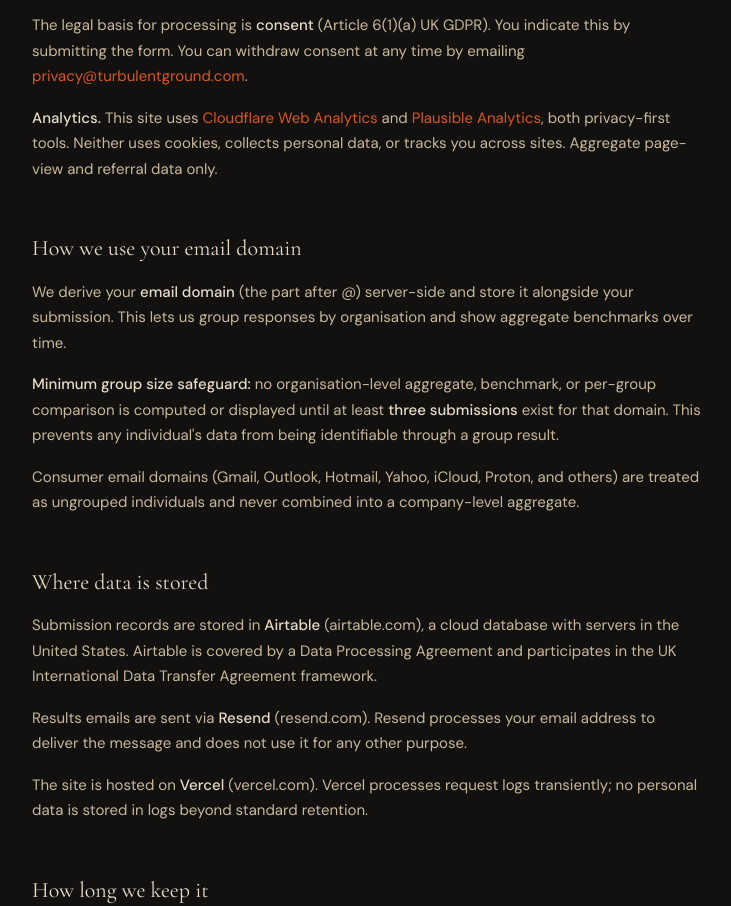
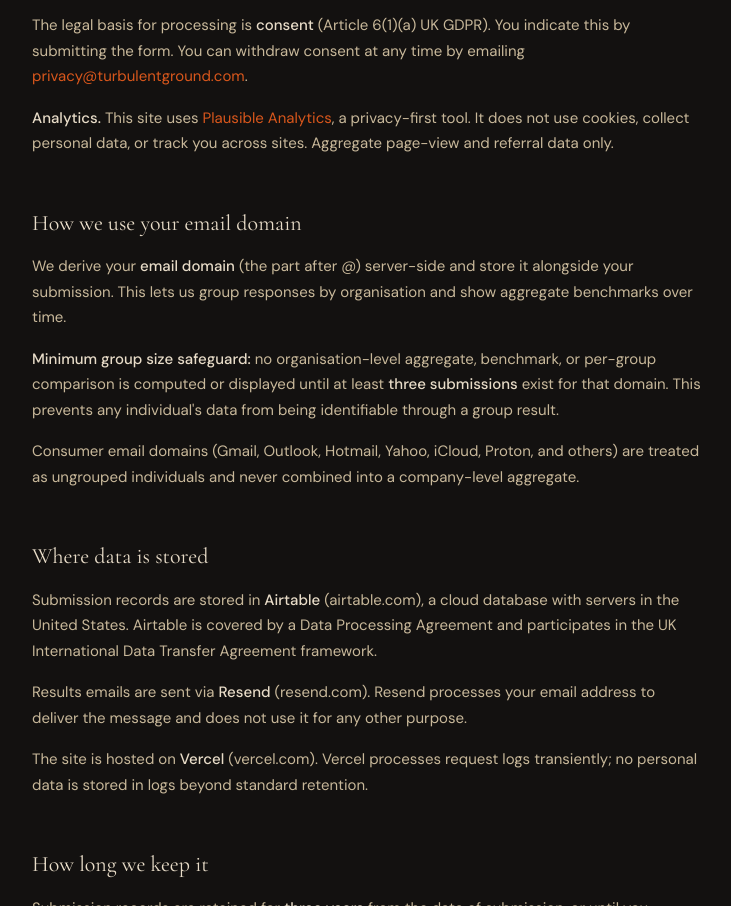
Before and after one commit to grahambeale/turbulentground.com, a plain HTML site: page privacy.html in a window 1280 px wide. Shown: the part 821-1727 px from the top of the page, without its empty margins (272-1003 px from the left). Drawn offline with nearby package versions, Linux system fonts and the light colour scheme.

Commit message:
Remove Cloudflare Web Analytics, keep Plausible as sole analytics tool
Graham confirmed Plausible is an existing paid subscription and decided to
drop Cloudflare Web Analytics after its RUM beacon request was found to be
silently blocked (Status: no response, consistent with browser tracking
protection), making it unreliable for real measurement. Removed the
beacon.min.js script tag from all six pages; Plausible's script tag was
already present on every page and is unaffected. Updated privacy.html's
analytics disclosure to mention Plausible only.

Decision logged in decision-log.md and okr.md.

```diff
--- a/privacy.html
+++ b/privacy.html
@@ -52,7 +52,6 @@
   .footer-copy a { color: var(--muted); }
 </style>
 <script defer data-domain="turbulentground.com" src="https://plausible.io/js/script.js"></script>
-<script defer src='https://static.cloudflareinsights.com/beacon.min.js' data-cf-beacon='{"token": "141e85dbfc074e31a2b11c6a8ee16c51"}'></script>
 </head>
 <body>
 
@@ -87,7 +86,7 @@
 
   <p>The legal basis for processing is <strong>consent</strong> (Article 6(1)(a) UK GDPR). You indicate this by submitting the form. You can withdraw consent at any time by emailing <a href="mailto:privacy@turbulentground.com">privacy@turbulentground.com</a>.</p>
 
-  <p><strong>Analytics.</strong> This site uses <a href="https://www.cloudflare.com/web-analytics/" target="_blank" rel="noopener">Cloudflare Web Analytics</a> and <a href="https://plausible.io" target="_blank" rel="noopener">Plausible Analytics</a>, both privacy-first tools. Neither uses cookies, collects personal data, or tracks you across sites. Aggregate page-view and referral data only.</p>
+  <p><strong>Analytics.</strong> This site uses <a href="https://plausible.io" target="_blank" rel="noopener">Plausible Analytics</a>, a privacy-first tool. It does not use cookies, collect personal data, or track you across sites. Aggregate page-view and referral data only.</p>
 
   <h2>How we use your email domain</h2>
 
```
Also changed, not shown: about.html (+0 -1 lines), care-capital.html (+0 -1 lines), diagnostic/index.html (+0 -1 lines), index.html (+0 -1 lines), writing.html (+0 -1 lines).
